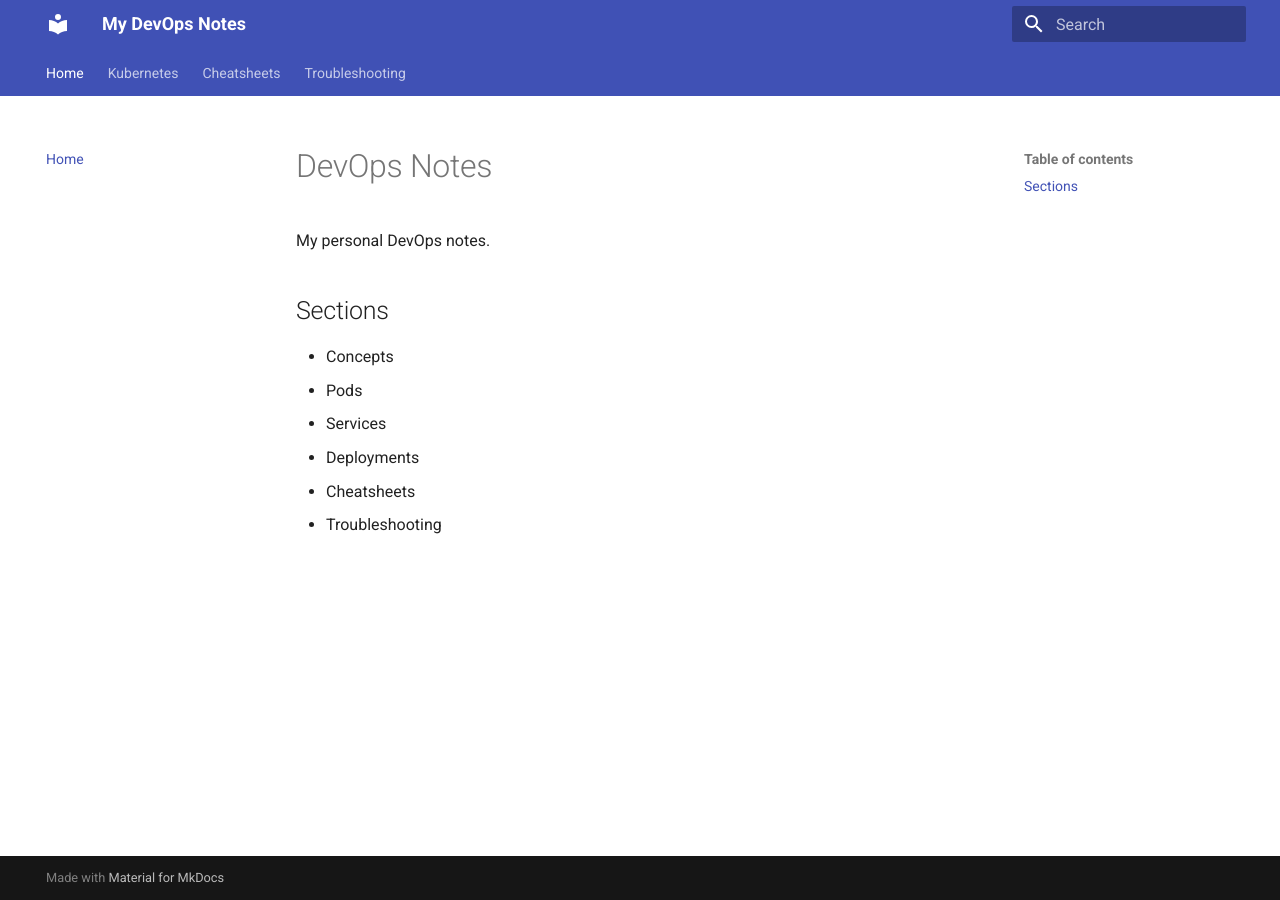
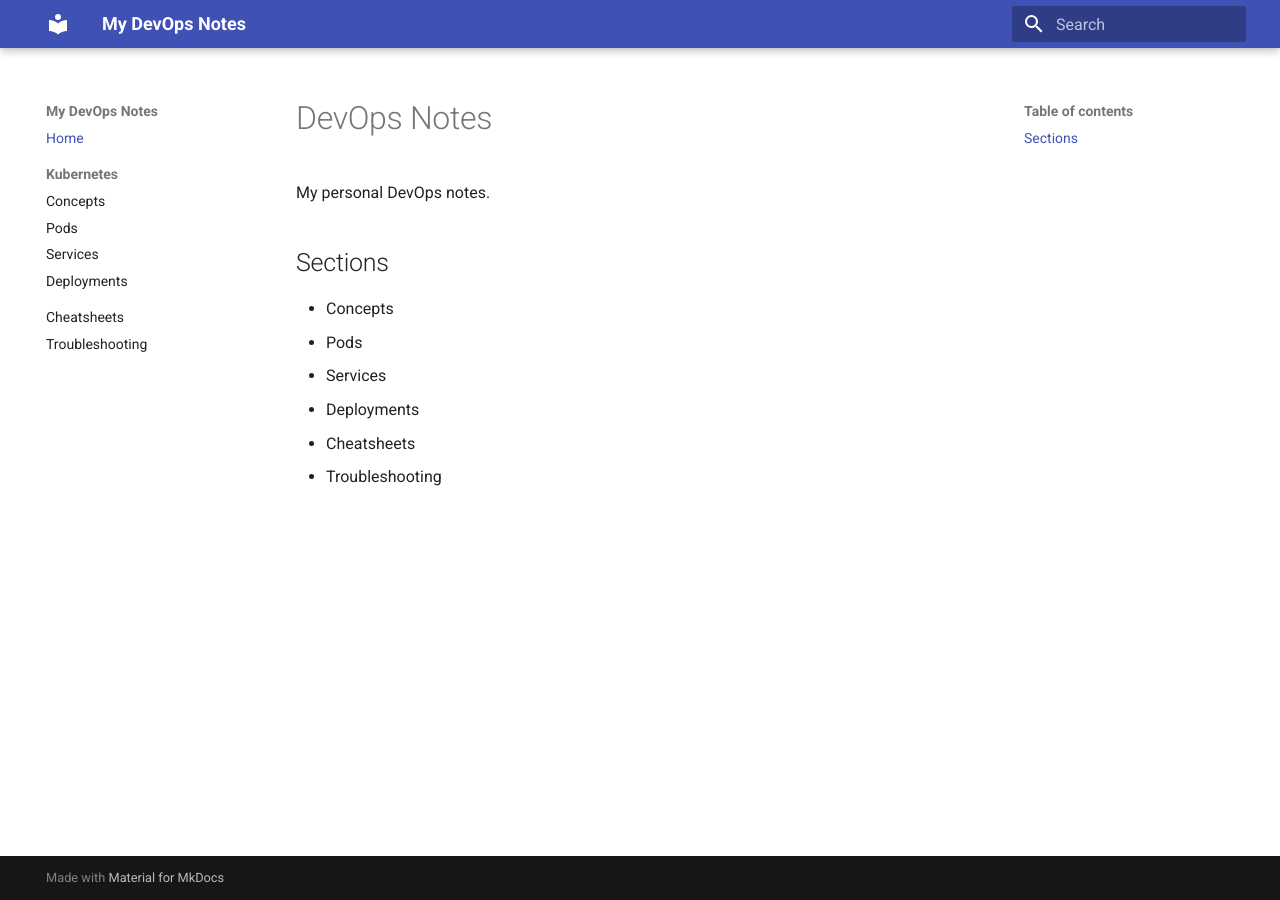
Before and after one commit to bhaskar0545/devopsnotes, an MkDocs documentation site: the page built from docs/index.md, in a window 1280 px wide. Built offline with MkDocs 1.6.1 and Material for MkDocs 9.7.7, drawn with Linux system fonts in a browser that asks for light colours.

Commit message:
Add top navigation feature to mkdocs theme

```diff
--- a/mkdocs.yml
+++ b/mkdocs.yml
@@ -1,11 +1,12 @@
 site_name: My DevOps Notes
 site_url: https://bhaskar0545.github.io/devopsnotes/
+
 theme:
   name: material
   features:
-    - navigation.tabs
     - navigation.sections
     - navigation.expand
+    - navigation.top
     - search.suggest
     - search.highlight
     - content.code.copy
```
